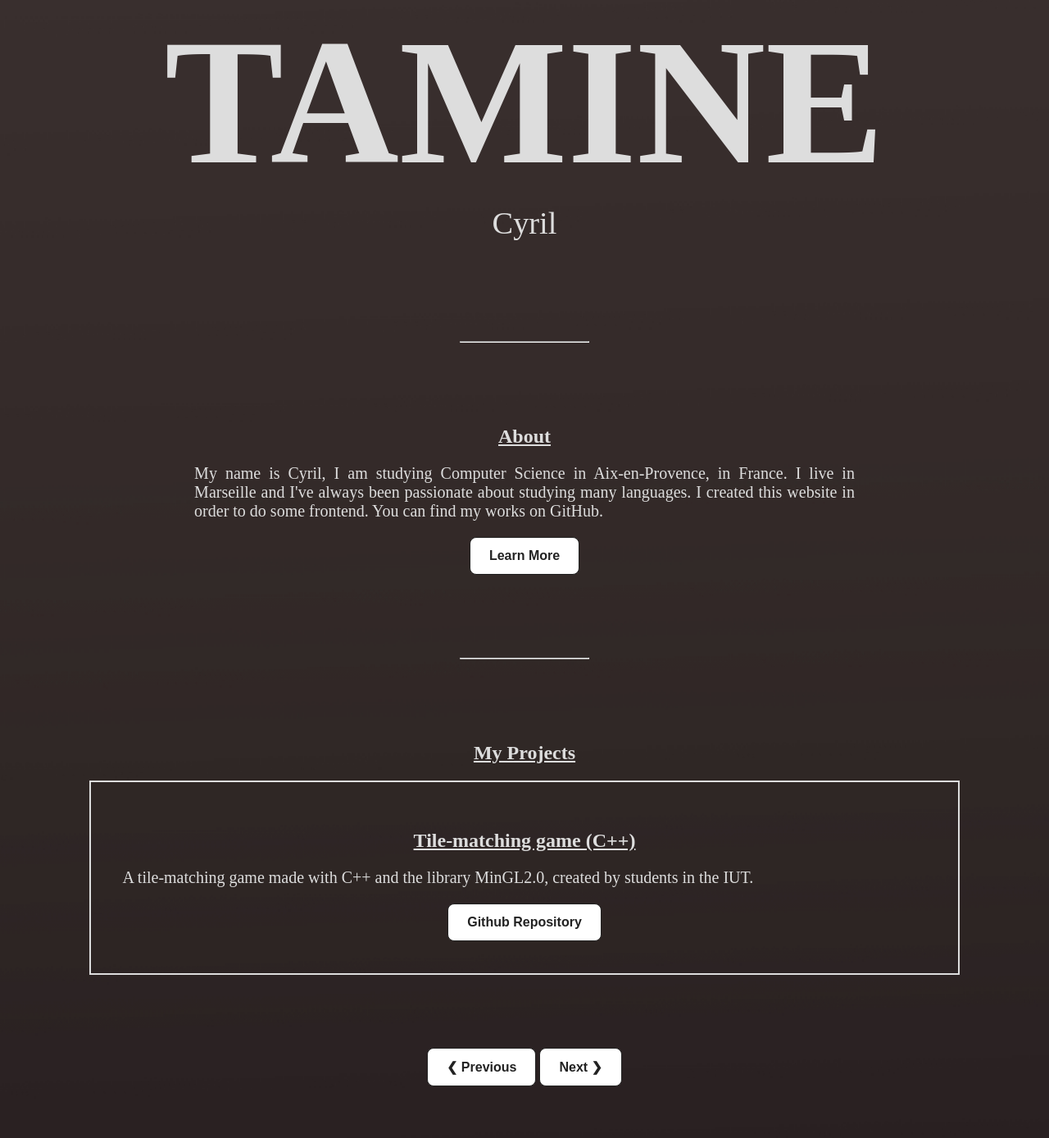
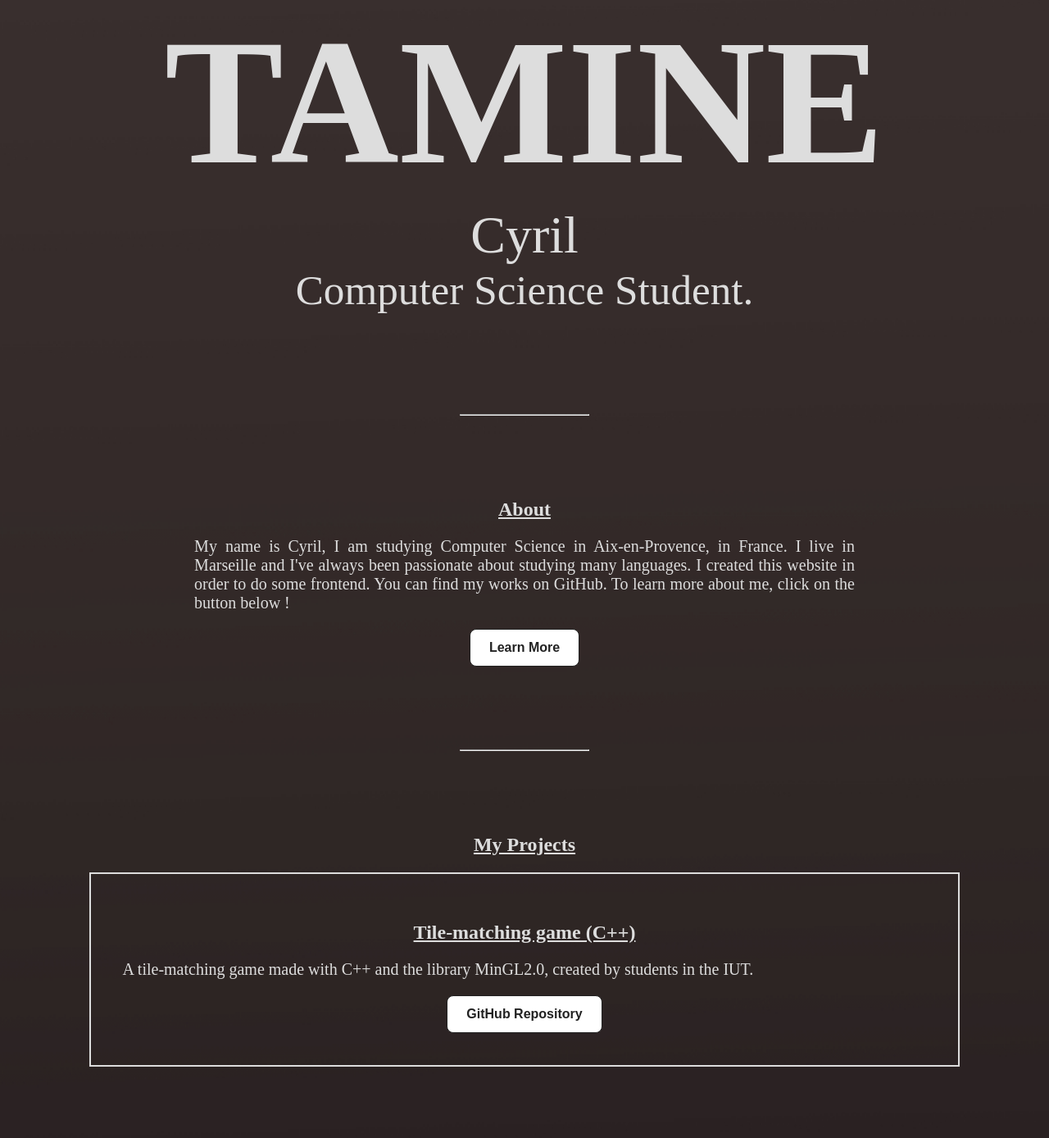
Before and after one commit to TAMINE-CYRIL/SiteWebPerso, a PHP site: page / in a window 1280 px wide. Shown: the part 46-1434 px from the top of the page at 82% size. Run offline with PHP 8.4, Linux system fonts and the light colour scheme.

Commit message:
Corrections diverses et ajout d'un dépôt.

```diff
--- a/css/style.css
+++ b/css/style.css
@@ -80,11 +80,13 @@ span {
   font-weight: bold;
   }
 
+.little{
+  font-size: 5vw;
 
+}
 
-
-.little{
-  font-size: 3vw;
+.dev{
+  font-size: 4vw;
 }
 
 
--- a/index.html
+++ b/index.html
@@ -28,6 +28,7 @@
 <section class="nom">
 <span class="big">TAMINE</span>
 <span class="little">Cyril</span>
+  <span class="dev">Computer Science Student.</span>
 </section>
 <hr>
 
@@ -35,7 +36,7 @@
 <h2>About</h2>
 <p class="description">My name is Cyril, I am studying Computer Science in Aix-en-Provence, in France.
   I live in Marseille and I've always been passionate about studying many languages. I created this website in order
-  to do some frontend. You can find my works on GitHub.
+  to do some frontend. You can find my works on GitHub. To learn more about me, click on the button below !
 
 </p>
 
@@ -51,25 +52,31 @@
   <section class="project">
     <h2>Tile-matching game (C++)</h2>
     <p> A tile-matching game made with C++ and the library MinGL2.0, created by students in the IUT.</p>
-    <a href="https://github.com/RIGAT-Pierre-andre-2326090par/SAECandyCrush"><button>Github Repository</button></a>
+    <a href="https://github.com/RIGAT-Pierre-andre-2326090par/SAECandyCrush"><button>GitHub Repository</button></a>
   </section>
 
   <section class="project">
     <h2>Connected TVs</h2>
-    <p> A PHP Project created in order to manage the televisions of the different department in the IUT.</p>
-    <a href="https://github.com/ODERZO-Flavio-2326083b/SAE_TV_CONNECTEES"><button>Github Repository</button></a>
+    <p> A PHP Project created in order to manage the televisions of the different departments in the IUT.</p>
+    <a href="https://github.com/ODERZO-Flavio-2326083b/SAE_TV_CONNECTEES"><button>GitHub Repository</button></a>
   </section>
 
   <section class="project">
     <h2>Website for the IUT French Cup 2024</h2>
     <p> A website created in order to promote the IUT French Cup 2024.</p>
-    <a href="https://github.com/RIGAT-Pierre-andre-2326090par/SAEBesoin"><button>Github Repository</button></a>
+    <a href="https://github.com/RIGAT-Pierre-andre-2326090par/SAEBesoin"><button>GitHub Repository</button></a>
   </section>
 
   <section class="project">
     <h2>Tenders Website</h2>
     <p>A PHP website created for every fan of tenders and raclette.</p>
-    <a href="https://github.com/RIGAT-Pierre-andre-2326090par/Projet-Php_R3.01"><button>Github Repository</button></a>
+    <a href="https://github.com/RIGAT-Pierre-andre-2326090par/Projet-Php_R3.01"><button>GitHub Repository</button></a>
+  </section>
+
+  <section class="project">
+    <h2>ETU Website</h2>
+    <p>A website created to group every IDE, websites et lectures useful to our BUT Computing.</p>
+    <a href="https://github.com/TORCHIN-Maxence-24020376/Site-ETU"><button>GitHub Repository</button></a>
   </section>
 
   <button class="display" onclick="plusDivs(-1)">&#10094;  Previous</button>
```
